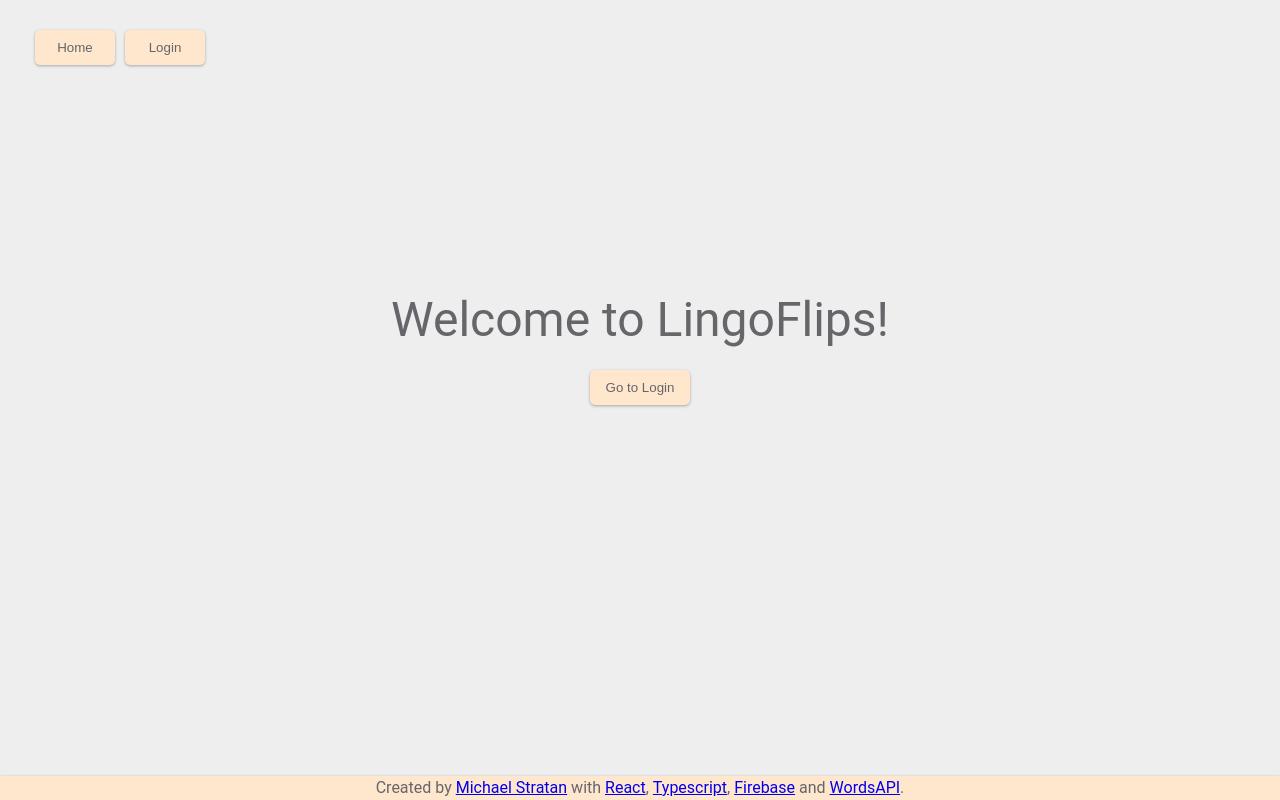
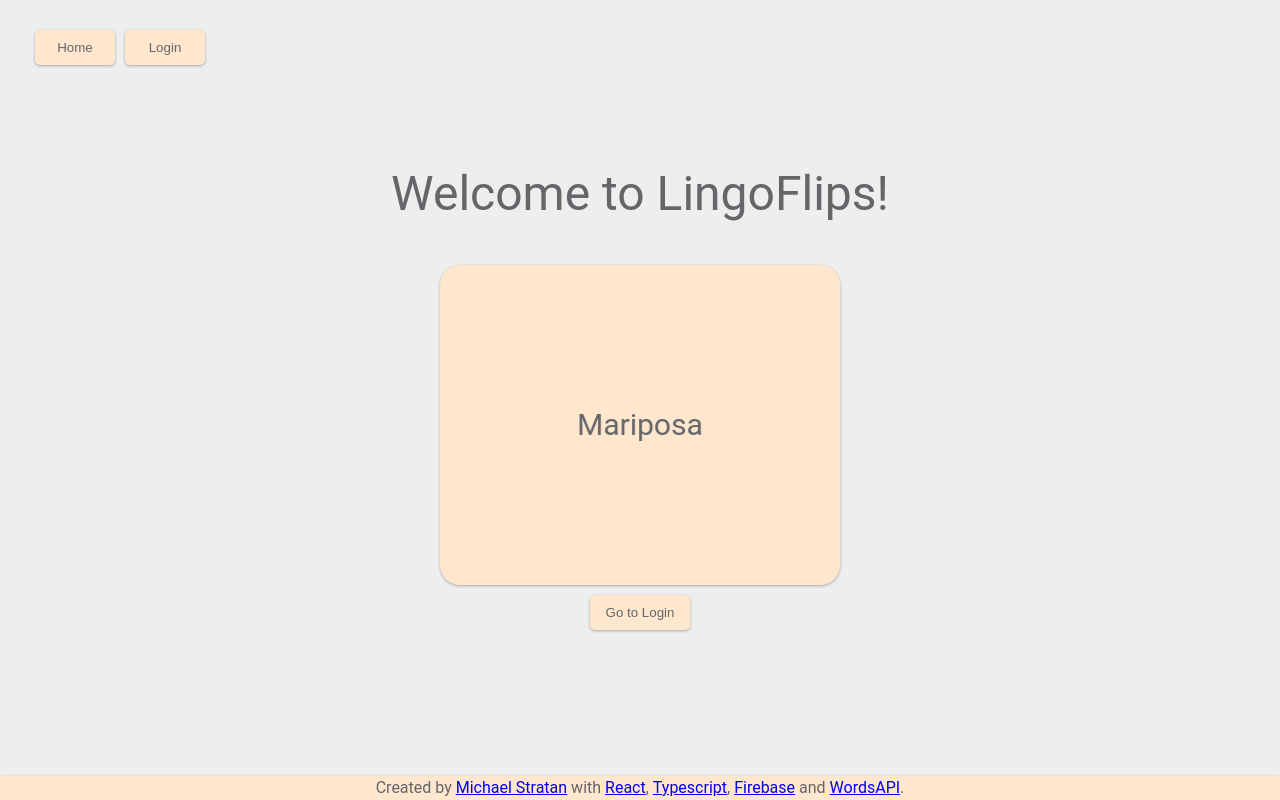
Before and after one commit to MykhailoStratan/quizlet, a React (Vite) app: page / in a window 1280 px wide. Built offline with nearby package versions, Linux system fonts and the light colour scheme; no server answers; the database is empty.

Commit message:
main: added CadsMock component for the Home page to preview cards

```diff
--- a/src/components/Card/Card.scss
+++ b/src/components/Card/Card.scss
@@ -76,4 +76,8 @@
     height: 12rem;
     min-width: 90%;
   }
+
+  .card-outer .card-inner {
+    margin: 0 auto;
+  }
 }
--- a/src/components/Card/Card.tsx
+++ b/src/components/Card/Card.tsx
@@ -5,15 +5,10 @@ import './Card.scss';
 interface CardProps extends iWord {
     cardStyle: string;
     children?: any;
-    // dictionaryLength: string;
 }
 
-const Card: FC<CardProps> = ({ id, word, translation, cardStyle='', children }) =>  {
-    const [flipped, setFlipped] = useState(true);
-
-    useEffect(() => {
-        setFlipped(true);
-    }, []);
+const Card: FC<CardProps> = ({ word, translation, cardStyle='', children }) =>  {
+    const [flipped, setFlipped] = useState<boolean>(true);
 
     const flipCard = () => {
         setFlipped(!flipped);
@@ -49,6 +44,6 @@ const Card: FC<CardProps> = ({ id, word, translation, cardStyle='', children })
             <div>{ children }</div>
         </div>
     );
-}
+};
 
 export default Card;
--- /dev/null
+++ b/src/components/Card/CardsMock/CardsMock.scss
@@ -0,0 +1,83 @@
+.card {
+    display: flex;
+    justify-content: center;
+    align-items: center;
+    background-color: #ffe7ce;
+    color: #65656a;
+    box-shadow: rgba(0, 0, 0, 0.3) 0 1px 3px;
+    border-radius: 20px;
+  }
+
+  .card-text {
+    font-size: 30px;
+  }
+
+  .card-outer {
+    position: absolute;
+    height: 20rem;
+    width: 25rem;
+
+    .card-inner {
+      transform-style: preserve-3d;
+      transition: .5s linear .1s;
+      position: relative;
+      width: inherit;
+      height: inherit;
+
+      &.showBack {
+        transform: rotateY(180deg);
+      }
+
+      .card {
+        backface-visibility: hidden;
+        position: absolute;
+        top: 0;
+        left: 0;
+        width: 100%;
+        height: 100%;
+
+        &.front {
+          transform: rotateY(0);
+          background-color: #ffe7ce;
+          color: #65656a;
+        }
+
+        &.back {
+          transform: rotateY(180deg);
+          background-color: #fff;
+          color: #2d2d2d;
+        }
+      }
+    }
+  }
+
+  .prevCard {
+    display: none;
+    left: calc(0% + 2rem);
+    opacity: 0;
+  }
+
+  .activeCard {
+    left: 50%;
+    transform: translateX(-50%);
+  }
+
+  .nextCard {
+    display: none;
+    left: 100%;
+    transform: translateX(calc(-100% - 2rem));
+    opacity: 0;
+  }
+
+
+  @media only screen and (max-width: 720px) {
+    .card-outer {
+      width: 22rem;
+      height: 12rem;
+      min-width: 90%;
+    }
+
+    .card-outer .card-inner {
+      margin: 0 auto;
+    }
+  }
--- /dev/null
+++ b/src/components/Card/CardsMock/CardsMock.tsx
@@ -0,0 +1,80 @@
+import { FC, useEffect, useState } from 'react';
+import type { iWord } from '../../../types/card.type';
+import './CardsMock.scss';
+
+const wordsMock: string[] = ['Butterfly', 'Mariposa', 'Schmetterling', '나비', 'Fjäril', 'バタフライ']
+
+const CardsMock: FC = () =>  {
+    const [flipped, setFlipped] = useState<boolean>(true);
+    const [wordCounter, setWordCounter] = useState<number>(0);
+    const [word, setWord] = useState<string | null>(wordsMock[0]);
+    const [translation, setTranslation] = useState<string | null>(wordsMock[1]);
+
+    useEffect(() => {
+        const clickCardLoop = setInterval(() =>  {
+            flipped ? setTranslationData() : setWordData();
+            flipCard();
+        }, 2000);
+
+        return () => {
+            clearInterval(clickCardLoop);
+        };
+    }, [flipped]);
+
+    function setWordData() {
+        if (wordCounter === wordsMock.length-1) {
+            setWord(wordsMock[wordCounter])
+            setWordCounter(0);
+        } else {
+            setWord(wordsMock[wordCounter]);
+            setWordCounter(wordCounter+1);
+        }
+    }
+
+    function setTranslationData() {
+        if (wordCounter === wordsMock.length-1) {
+            setTranslation(wordsMock[wordCounter])
+            setWordCounter(0);
+        } else {
+            setTranslation(wordsMock[wordCounter]);
+            setWordCounter(wordCounter+1);
+        }
+    }
+
+    const flipCard = () => {
+        setFlipped(!flipped);
+    };
+
+    const cardInnerClassName = (): string => {
+        return flipped ? 'card-inner' : 'card-inner showBack';
+    };
+
+    const cardOuterClassName = (): string => {
+        return `card-outer activeCard`;
+    };
+
+    return (
+        <div
+            className={ cardOuterClassName() }
+        >
+            <div
+                className={ cardInnerClassName() }
+                onClick={ flipCard }
+            >
+                <div className="card front">
+                    <div className="card-body">
+                        <div className="card-text">{ word }</div>
+                    </div>
+                </div>
+                <div className="card back">
+                    <div className="card-body">
+                        <div className="card-text">{ translation }</div>
+                    </div>
+                </div>
+            </div>
+        </div>
+
+    );
+};
+
+export default CardsMock;
--- a/src/components/Home/Home.scss
+++ b/src/components/Home/Home.scss
@@ -1,20 +1,37 @@
 .home {
   position: absolute;
-  top: 40%;
+  display: flex;
+  flex-direction: column;
+  align-items: center;
+  justify-content: space-around;
+  gap: 8rem;
+  top: 50%;
   left: 50%;
   transform: translate(-50%, -50%);
 
-  height: fit-content;
+  height: 70%;
   font-size: 3em;
   line-height: 1em;
 
   &-nav-btn {
-    position: absolute;
-    top: 40%;
-    left: 50%;
-    transform: translate(-50%);
     width: 100px;
     margin-top: 50px;
+  }
+}
+
+.card {
+  position: relative;
+}
+
+@media screen and (min-width: 720px) and (max-width: 1300px) {
+  .home {
+    .activeCard {
+      margin-top: 50px;
+    }
+
+    span {
+      margin-bottom: 100px;
+    }
   }
 }
 
--- a/src/components/Home/Home.tsx
+++ b/src/components/Home/Home.tsx
@@ -1,23 +1,27 @@
-import React, { FC } from 'react';
+import { FC } from 'react';
 import './Home.scss';
 import Button from '../UI/Button/Button';
 import { useNavigate } from 'react-router-dom';
 import SplitText from '../UI/SplitText/SplitText';
 import Footer from '../UI/Footer/Footer';
+import CardsMock from '../Card/CardsMock/CardsMock';
 
-const Home: FC<{isLogged: boolean}> = ({isLogged}) => {
+
+
+const Home: FC<{ isLogged: boolean }> = ({ isLogged }) => {
     const navigate = useNavigate();
 
     const onCLick = () => {
         isLogged ? navigate('/learn') : navigate('/login');
-    }
+    };
 
     return (
         <>
             <div className="home">
+                <CardsMock/>
                 <SplitText>Welcome to LingoFlips!</SplitText>
+                <Button className="home-nav-btn" onClick={ onCLick }>{ isLogged ? 'Go Learn!' : 'Go to Login' }</Button>
             </div>
-            <Button className="home-nav-btn" onClick={onCLick}>{ isLogged ? 'Go Learn!' : 'Go to Login' }</Button>
             <Footer/>
         </>
     );
```
